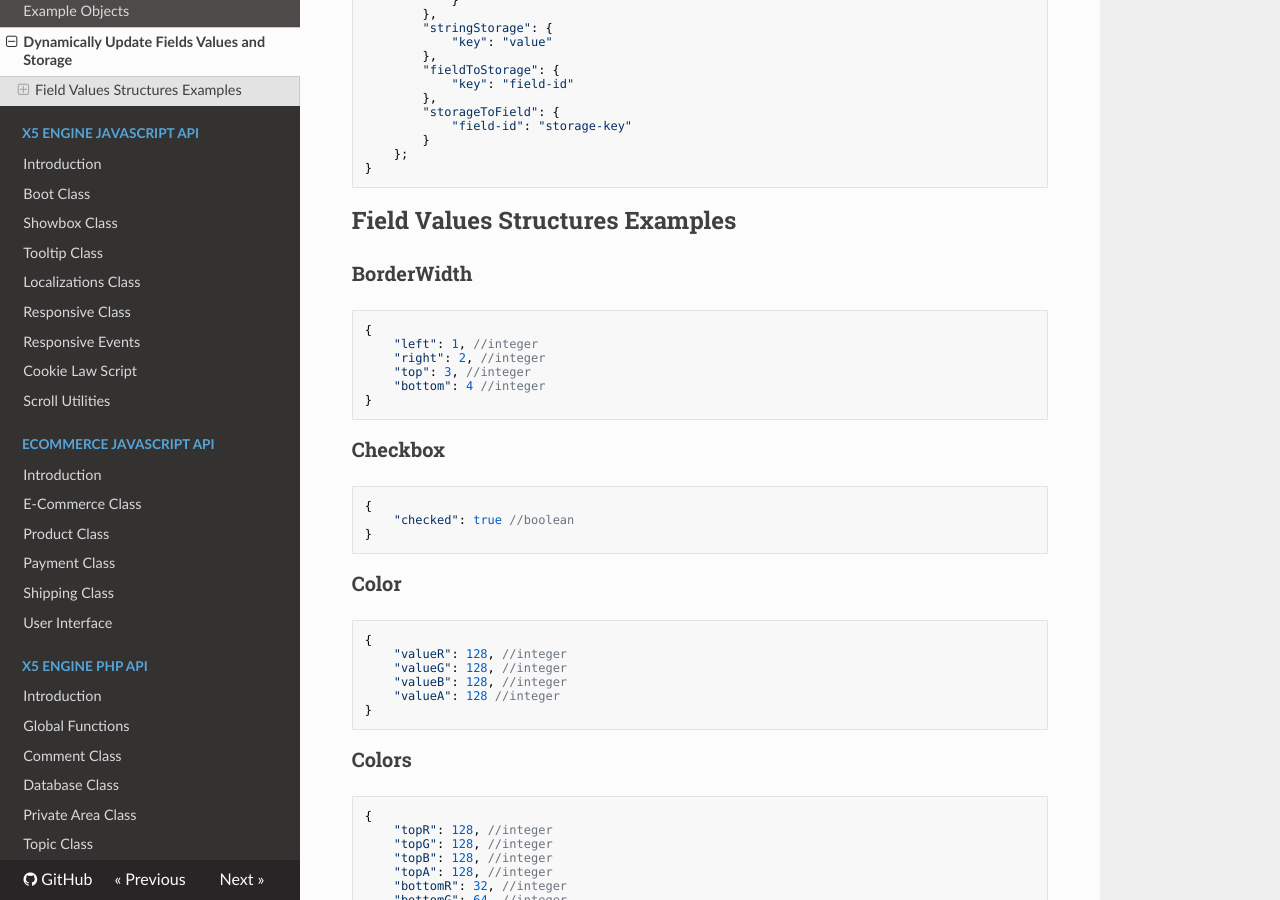
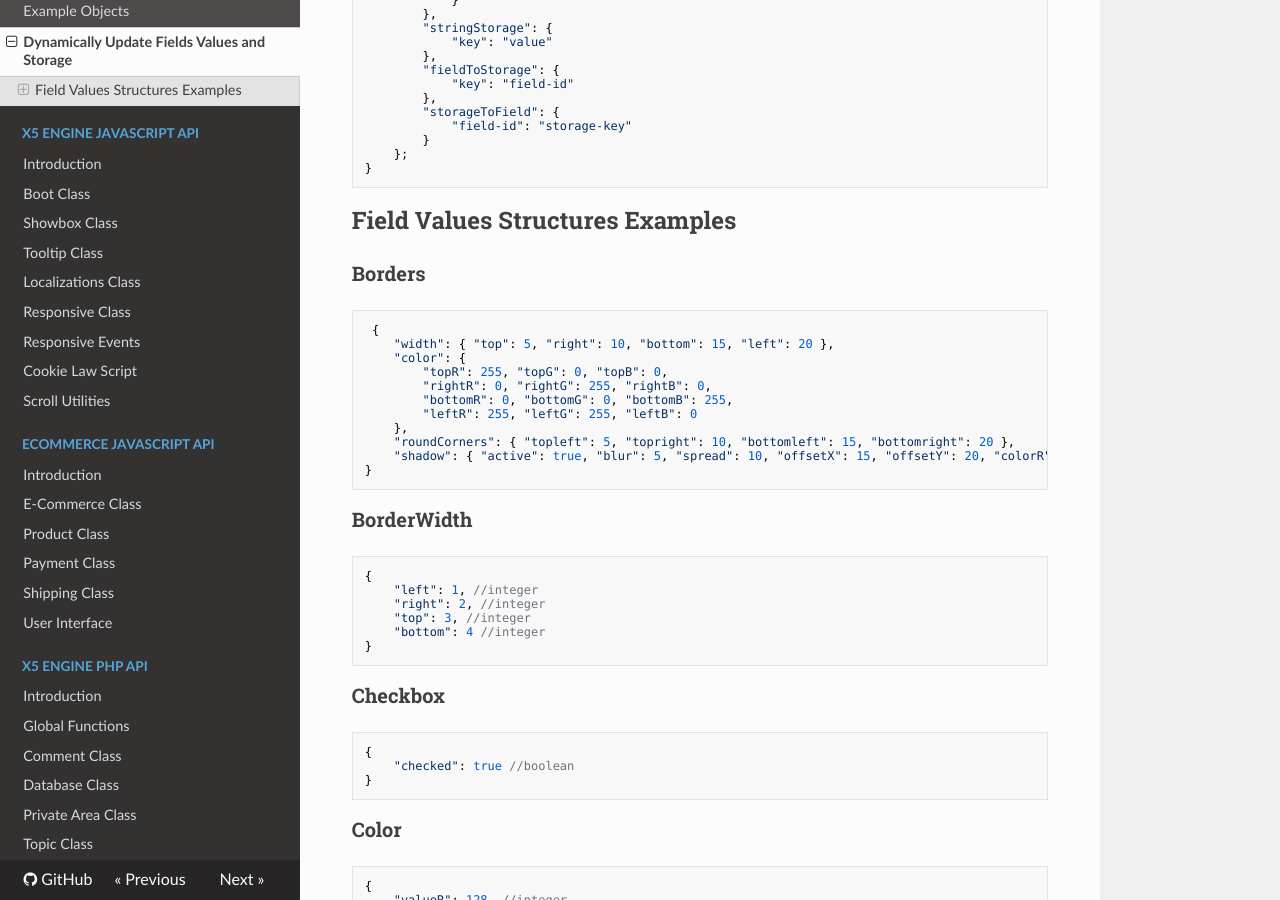
Before and after one commit to WebSiteX5/wsx5-developers-guide, an MkDocs documentation site: the page built from docs/optional-objects/dynamic-update-fields.md, in a window 1280 px wide and 900 px high, scrolled down 765 px. Built offline with MkDocs 1.6.1, drawn with Linux system fonts in a browser that asks for light colours; nearby versions of some CDN libraries.

Commit message:
Add Borders specification in "dynamic update fields" page

````diff
--- a/docs/optional-objects/dynamic-update-fields.md
+++ b/docs/optional-objects/dynamic-update-fields.md
@@ -39,6 +39,22 @@ function OnValueChanged() {
 ```
 
 ## Field Values Structures Examples
+
+### Borders
+
+```js
+ {
+	"width": { "top": 5, "right": 10, "bottom": 15, "left": 20 },
+	"color": {
+		"topR": 255, "topG": 0, "topB": 0,
+		"rightR": 0, "rightG": 255, "rightB": 0,
+		"bottomR": 0, "bottomG": 0, "bottomB": 255,
+		"leftR": 255, "leftG": 255, "leftB": 0
+	},
+	"roundCorners": { "topleft": 5, "topright": 10, "bottomleft": 15, "bottomright": 20 },
+	"shadow": { "active": true, "blur": 5, "spread": 10, "offsetX": 15, "offsetY": 20, "colorR": 255, "colorG": 0, "colorB": 0 }
+}
+```
 
 ### BorderWidth
 
````
